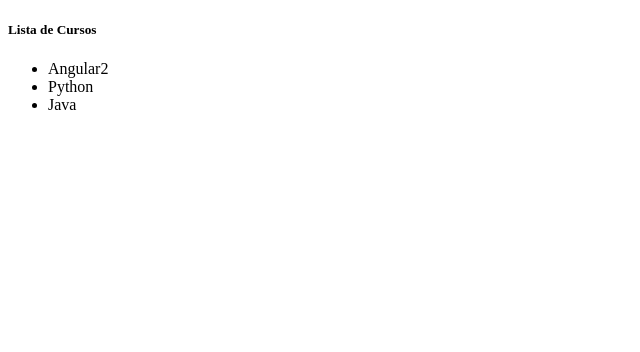
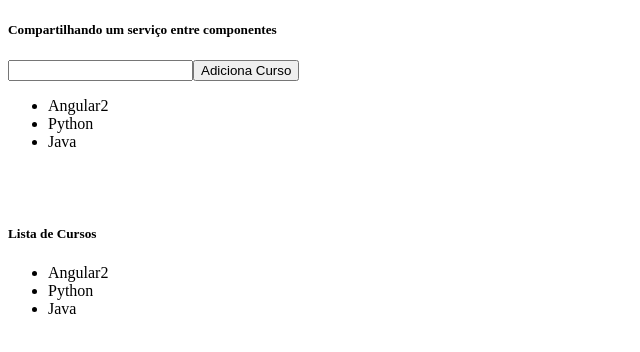
Before and after one commit to rennanmserenza/Angular, an Angular app in the folder servicos/: page / in a window 1280 px wide. Shown: the top 352 px of the page, without its empty margins (0-640 px from the left). Built offline with nearby package versions, Linux system fonts and the light colour scheme; no server answers.

Commit message:
[UPDATE] alterações sobre partilhamento de serviços entre componentes.

```diff
--- a/servicos/src/app/app.component.html
+++ b/servicos/src/app/app.component.html
@@ -1 +1,3 @@
+<app-criar-curso></app-criar-curso>
+<br><br>
 <app-cursos></app-cursos>
--- a/servicos/src/app/criar-curso/criar-curso.component.html
+++ b/servicos/src/app/criar-curso/criar-curso.component.html
@@ -1 +1,10 @@
-<p>criar-curso works!</p>
+<h5>Compartilhando um serviço entre componentes</h5>
+
+<input type="text" #cursoInput>
+<button (click)="onAddCurso(cursoInput.value)">Adiciona Curso</button>
+
+<ul>
+	<li *ngFor="let curso of cursos">
+		{{ curso }}
+	</li>
+</ul>
--- a/servicos/src/app/criar-curso/criar-curso.component.ts
+++ b/servicos/src/app/criar-curso/criar-curso.component.ts
@@ -1,15 +1,23 @@
 import { Component, OnInit } from '@angular/core';
 
+import { CursosService } from '../cursos/cursos.service';
+
 @Component({
-  selector: 'app-criar-curso',
-  templateUrl: './criar-curso.component.html',
-  styleUrls: ['./criar-curso.component.css']
+	selector: 'app-criar-curso',
+	templateUrl: './criar-curso.component.html',
+	styleUrls: ['./criar-curso.component.css'],
+	providers: [CursosService],
 })
 export class CriarCursoComponent implements OnInit {
+	cursos: string[] = [];
 
-  constructor() { }
+	constructor(private cursosService: CursosService) {}
 
-  ngOnInit(): void {
-  }
+	ngOnInit(): void {
+		this.cursos = this.cursosService.getCursos();
+	}
 
+	onAddCurso(curso: string) {
+		this.cursosService.AddCurso(curso);
+	}
 }
--- a/servicos/src/app/cursos/cursos.component.ts
+++ b/servicos/src/app/cursos/cursos.component.ts
@@ -6,6 +6,8 @@ import { CursosService } from './cursos.service';
 	selector: 'app-cursos',
 	templateUrl: './cursos.component.html',
 	styleUrls: ['./cursos.component.css'],
+
+	providers: [CursosService],
 })
 export class CursosComponent implements OnInit {
 	cursos: string[] = [];
--- a/servicos/src/app/cursos/cursos.service.ts
+++ b/servicos/src/app/cursos/cursos.service.ts
@@ -4,9 +4,18 @@ import { Injectable } from '@angular/core';
 	providedIn: 'root',
 })
 export class CursosService {
-	constructor() {}
+	private cursos: string[] = ['Angular2', 'Python', 'Java'];
+
+	constructor() {
+		console.log('startei');
+	}
 
 	getCursos() {
-		return ['Angular2', 'Python', 'Java'];
+		return this.cursos;
+	}
+
+	AddCurso(curso: string) {
+		this.cursos.push(curso);
+		console.log('Um novo curso foi adicionadoo');
 	}
 }
```
Also changed, not shown: servicos/src/app/app.module.ts (+4 -4 lines), servicos/src/app/criar-curso/criar-curso.module.ts (added, +12 -0 lines), servicos/src/app/cursos/cursos.module.ts (added, +12 -0 lines).
